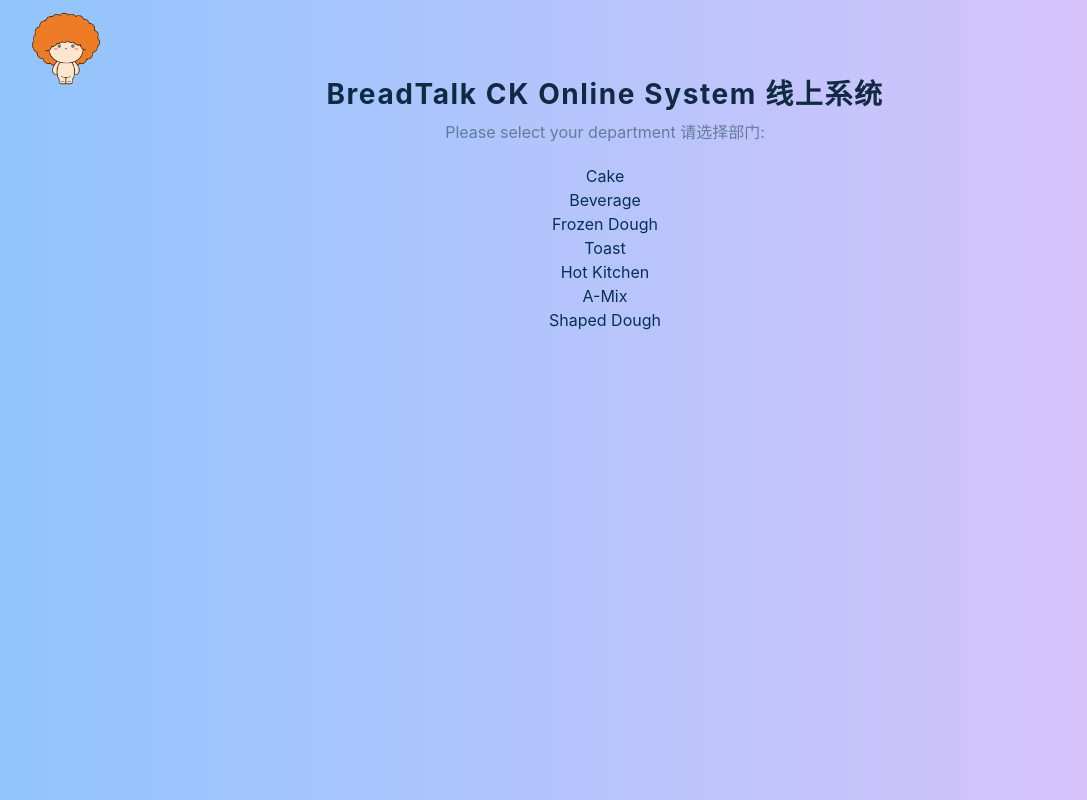
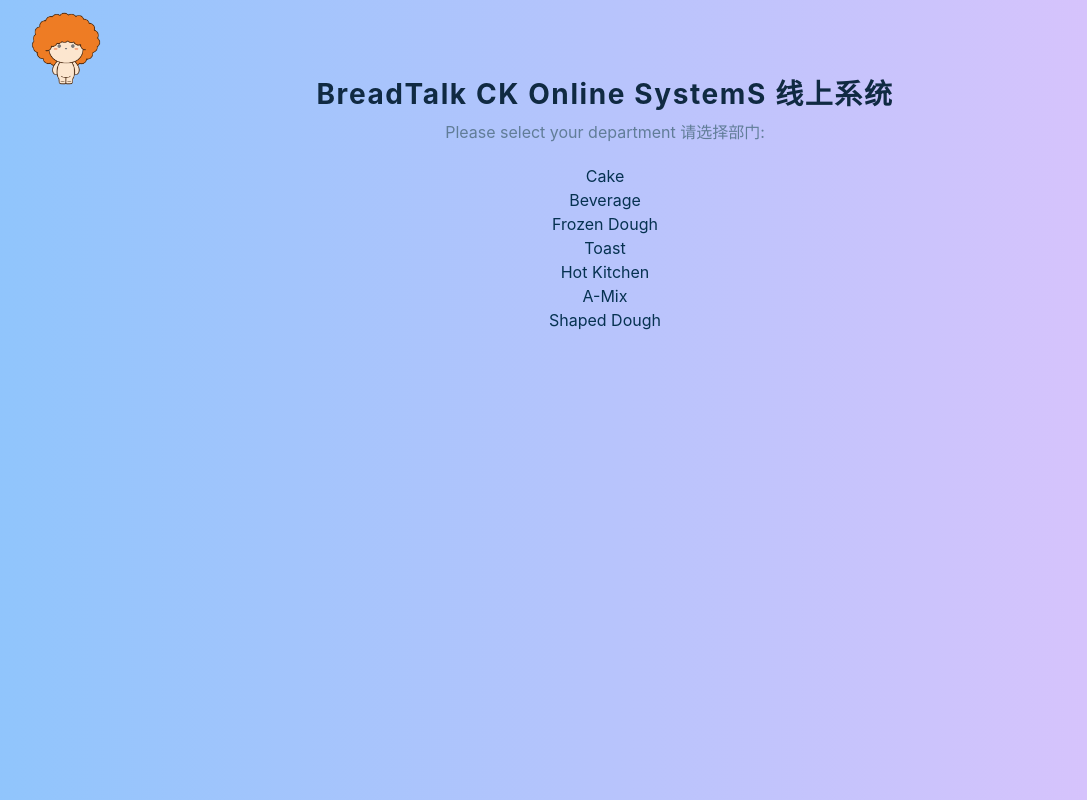
Before and after one commit to kaiyang7766/breadtalkmockapp, a React (Create React App) app: page / in a window 1280 px wide. Shown: the whole page, without its empty margins (35-1122 px from the left). Built offline with nearby package versions, Linux system fonts and the light colour scheme.

Commit message:
Changed title

```diff
--- a/src/js/index.js
+++ b/src/js/index.js
@@ -25,7 +25,7 @@
     <Switch>
     <Route exact path="/">
     <img src={require('../assets/breadtalkmascot.png')} id='mascot'></img>
-    <h3>BreadTalk CK Online System 线上系统</h3>
+    <h3>BreadTalk CK Online SystemS 线上系统</h3>
     <p>Please select your department 请选择部门:</p>
     <Navbar/>
     </Route>
```
